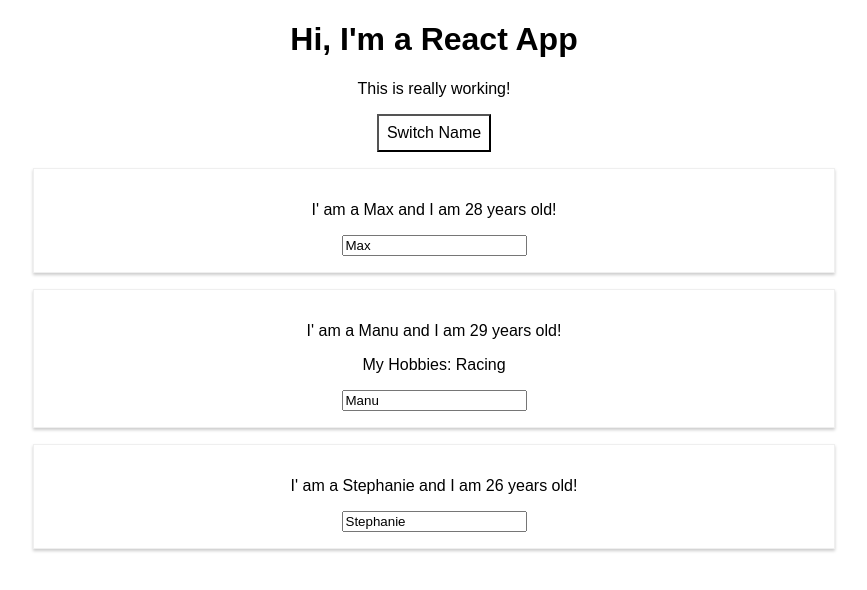
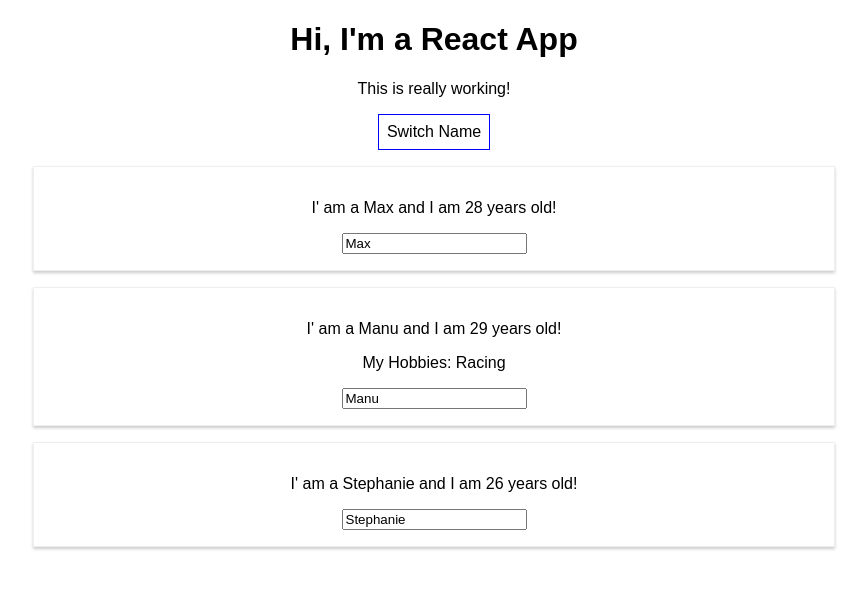
Before and after one commit to erwinjeffrey/react-complete-guide, a React (Create React App) app: page / in a window 1280 px wide. Shown: the top 590 px of the page, without its empty margins (206-1073 px from the left). Built offline with nearby package versions, Linux system fonts and the light colour scheme.

Commit message:
completing basic syntax module

```diff
--- a/src/App.js
+++ b/src/App.js
@@ -1,4 +1,4 @@
-import React, { Component, useState } from 'react';
+import React, { Component } from 'react';
 import './App.css';
 import Person from './Person/Person';
 
@@ -38,7 +38,7 @@ class App extends Component {
     const style = {
       backgroundColor: 'white',
       font: 'inherit',
-      border: '1px solit blue',
+      border: '1px solid blue',
       padding: '8px',
       cursor: 'pointer'
     };
```
